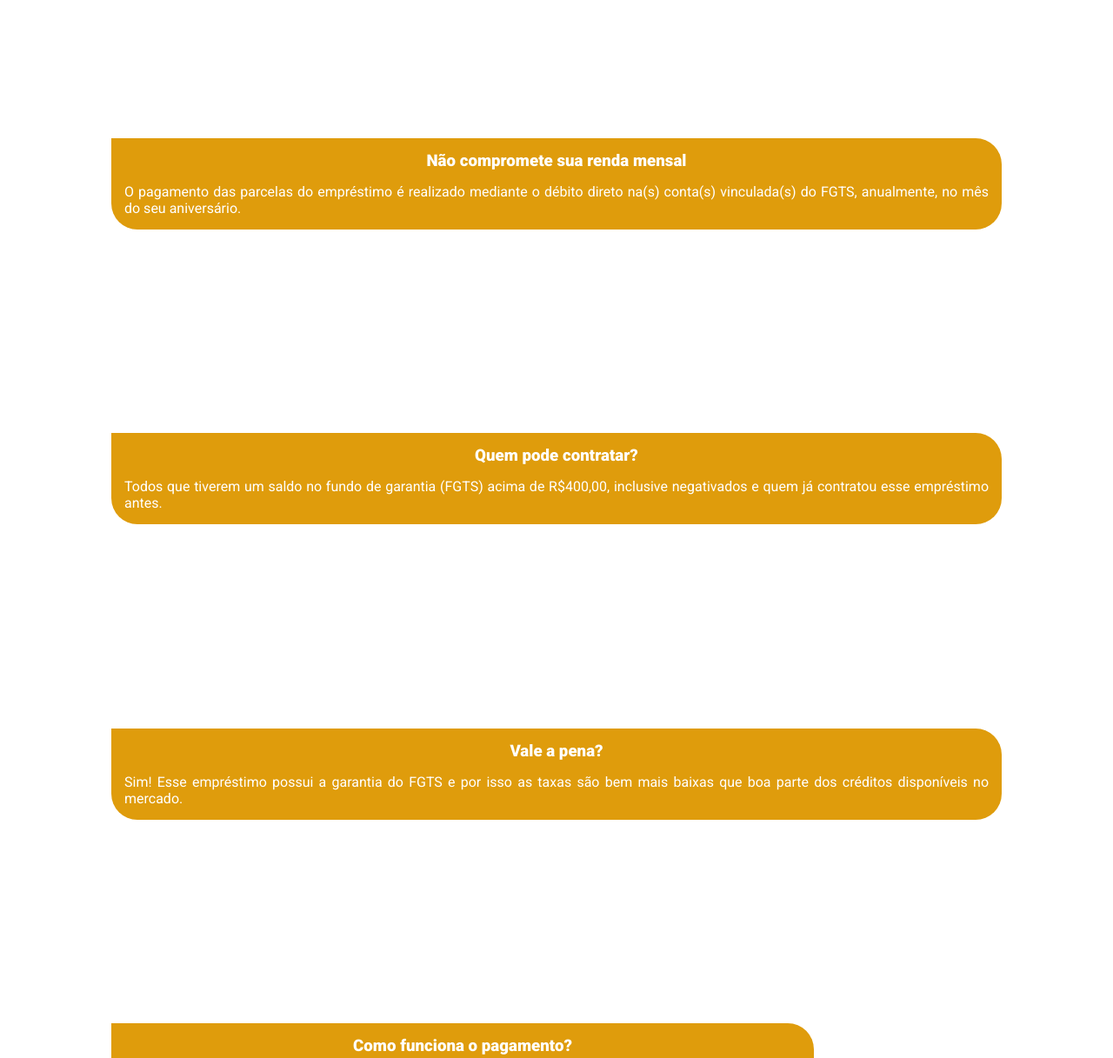
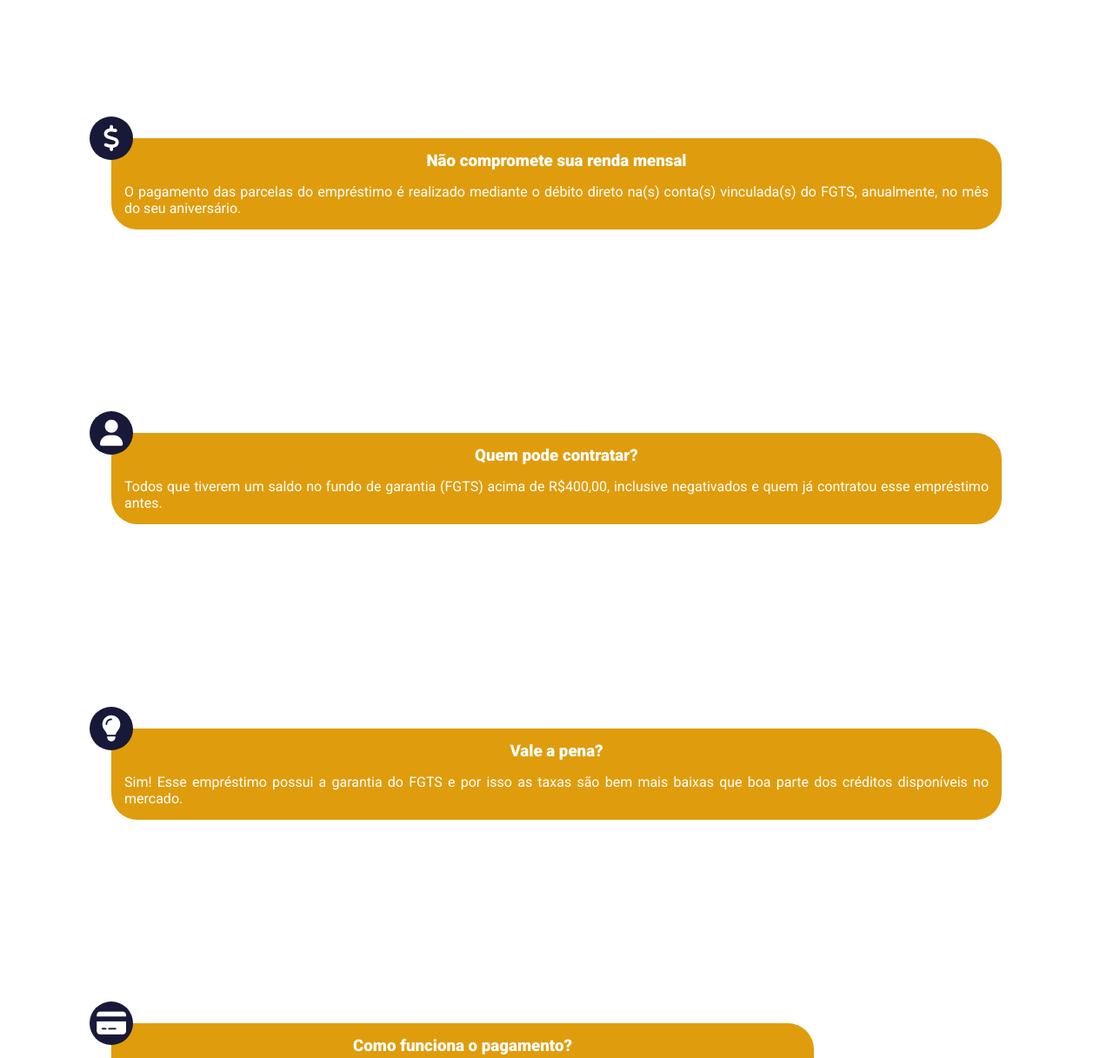
Before and after one commit to danielbarros338/credfacil-landing-page, a website: page public/index.html in a window 1280 px wide. Shown: the part 3420-4637 px from the top of the page at 87% size. Drawn offline with nearby package versions, Linux system fonts and the light colour scheme.

Commit message:
Add icones fotn awesome

```diff
--- a/public/css/base.css
+++ b/public/css/base.css
@@ -114,6 +114,7 @@ section {
 }
 
 .info-know-how {
+  position: relative;
   padding: 15px;
   border-radius: 0 30px 30px 30px;
   background-color: #df9c0c;
@@ -127,6 +128,23 @@ section {
 
 .format-text {
   text-align: justify;
+}
+
+.icon {
+  position: absolute;
+  display: flex;
+  justify-content: center;
+  align-items: center;
+  background: var(--color-primary);
+  height: 50px;
+  width: 50px;
+  border-radius: 50px;
+  top: -25px;
+  left: -25px;
+}
+
+.icon i {
+  font-size: 30px;
 }
 
 @media (max-width: 450px) {
--- a/public/index.html
+++ b/public/index.html
@@ -7,10 +7,10 @@
     <title>Antecipação Saque Aniversário: Empréstimo com o FGTS</title>
     <link rel="stylesheet" href="./css/base.css" />
     <script type="text/javascript" src="./js/main.js"></script>
-    <!-- Dev -->
-    <script src="https://unpkg.com/vue@3/dist/vue.global.js"></script>
-    <!-- Prod -->
-    <!-- <script src="https://unpkg.com/vue@3/dist/vue.global.prod.js"></script> -->
+    <script
+      src="https://kit.fontawesome.com/4ccb946438.js"
+      crossorigin="anonymous"
+    ></script>
   </head>
   <body>
     <main id="app">
@@ -48,6 +48,9 @@
       <section id="benefits" class="intersection">
         <h2>Vantagens</h2>
         <article class="info-know-how">
+          <span class="icon">
+            <i class="fa-solid fa-dollar-sign"></i>
+          </span>
           <h3>Não compromete sua renda mensal</h3>
           <p class="format-text">
             O pagamento das parcelas do empréstimo é realizado mediante o débito
@@ -56,6 +59,9 @@
           </p>
         </article>
         <article class="info-know-how">
+          <span class="icon">
+            <i class="fa-solid fa-user"></i>
+          </span>
           <h3>Quem pode contratar?</h3>
           <p class="format-text">
             Todos que tiverem um saldo no fundo de garantia (FGTS) acima de
@@ -64,6 +70,9 @@
           </p>
         </article>
         <article class="info-know-how">
+          <span class="icon">
+            <i class="fa-solid fa-lightbulb"></i>
+          </span>
           <h3>Vale a pena?</h3>
           <p class="format-text">
             Sim! Esse empréstimo possui a garantia do FGTS e por isso as taxas
@@ -72,6 +81,9 @@
           </p>
         </article>
         <article class="info-know-how">
+          <span class="icon">
+            <i class="fa-solid fa-credit-card"></i>
+          </span>
           <h3>Como funciona o pagamento?</h3>
           <p class="format-text">
             Você não precisa se preocupar com as parcelas, pois são descontadas
```
Also changed, not shown: 1 other file.
